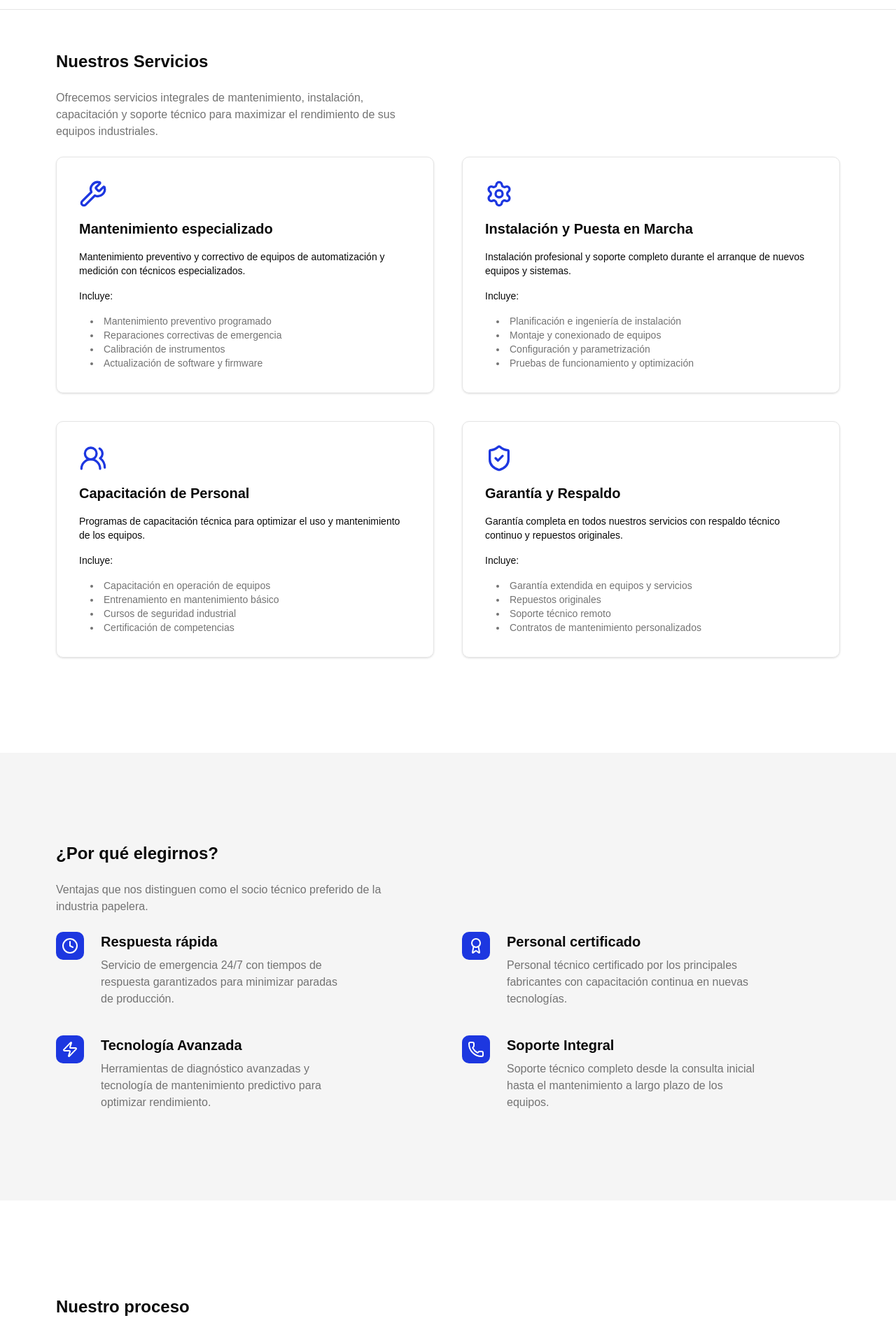
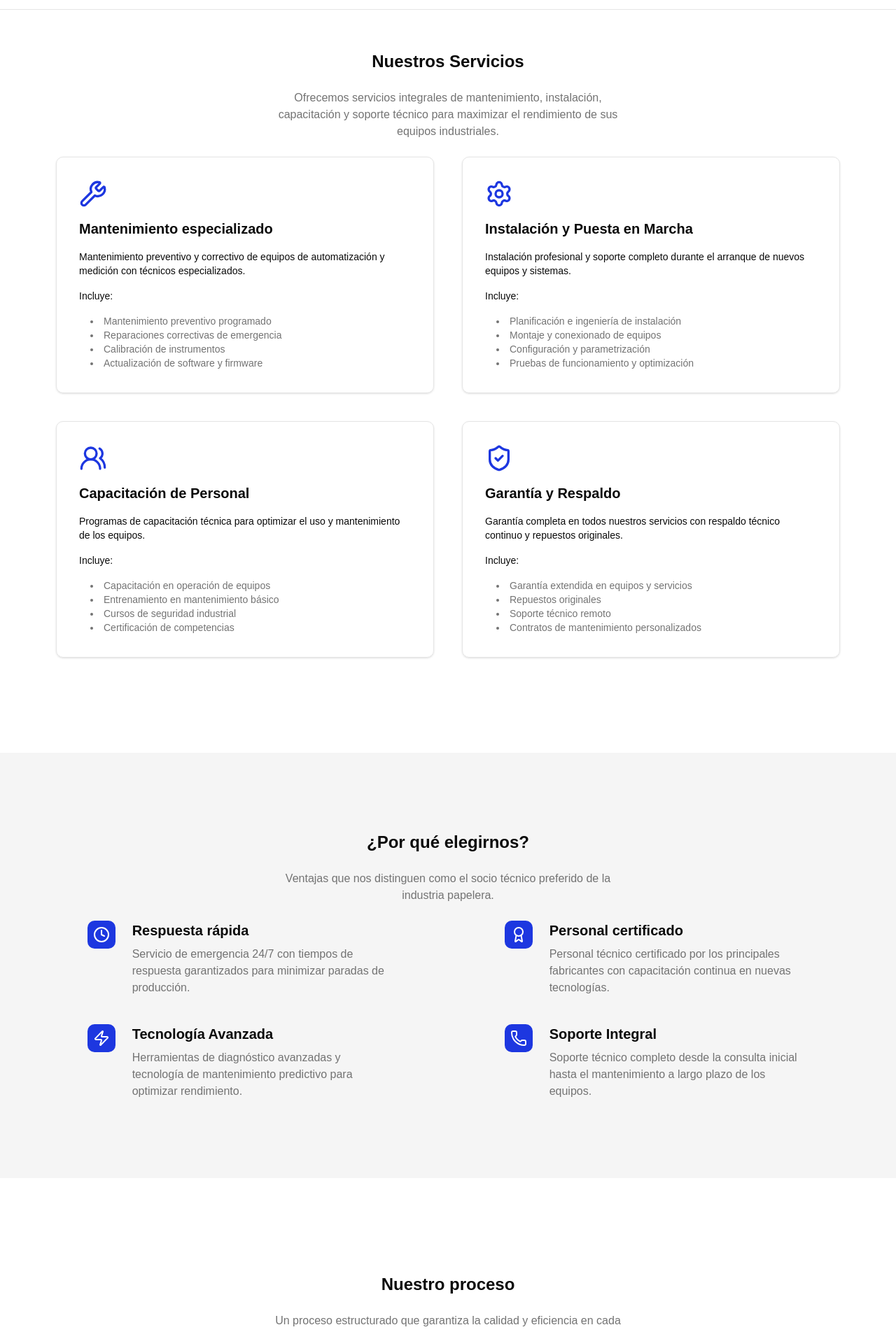
Before and after one commit to FelipeK57/website-semcon, a Next.js app: page /servicios in a window 1280 px wide. Shown: the part 40-1944 px from the top of the page at 70% size. Built offline with nearby package versions, Linux system fonts and the light colour scheme.

Commit message:
Mejora la presentación visual de la sección "Servicios" al centrar títulos y textos, y ajustar los márgenes. Se optimiza el diseño de los artículos para una mejor alineación y legibilidad.

```diff
--- a/app/servicios/page.tsx
+++ b/app/servicios/page.tsx
@@ -4,9 +4,9 @@ import { Award, Clock, Phone, Settings, ShieldCheck, Users2, Wrench, Zap } from
 export default function Servicios() {
     return (
         <main className="flex flex-col gap-6">
-            <section className="flex flex-col gap-6 max-w-6xl mx-auto py-28 p-4">
-                <h1 className="text-2xl font-bold">Nuestros Servicios</h1>
-                <p className="text-muted-foreground max-w-lg">
+            <section className="flex flex-col gap-6 max-w-6xl mx-auto py-28 px-4">
+                <h1 className="text-2xl font-bold text-center">Nuestros Servicios</h1>
+                <p className="text-muted-foreground max-w-lg mx-auto text-center">
                     Ofrecemos servicios integrales de mantenimiento, instalación, capacitación y soporte técnico para maximizar el rendimiento de sus equipos industriales.
                 </p>
                 <section className="grid grid-cols-1 md:grid-cols-2 gap-10">
@@ -60,33 +60,33 @@ export default function Servicios() {
                     </article>
                 </section>
             </section>
-            <section className="py-28 bg-accent">
-                <section className="max-w-6xl mx-auto w-full flex flex-col gap-6 p-4">
-                    <h2 className="text-2xl font-bold">¿Por qué elegirnos?</h2>
-                    <p className="text-muted-foreground max-w-lg">Ventajas que nos distinguen como el socio técnico preferido de la industria papelera.</p>
+            <section className="py-28 px-4 bg-accent">
+                <section className="max-w-6xl mx-auto w-full flex flex-col gap-6">
+                    <h2 className="text-2xl font-bold text-center">¿Por qué elegirnos?</h2>
+                    <p className="text-muted-foreground max-w-lg mx-auto text-center">Ventajas que nos distinguen como el socio técnico preferido de la industria papelera.</p>
                     <section className="grid grid-cols-1 md:grid-cols-2 gap-10">
-                        <article className="flex gap-6">
+                        <article className="flex justify-center gap-6">
                             <Clock className="size-10 bg-primary text-primary-foreground rounded-lg p-2" />
                             <div className="flex flex-col w-2/3 gap-2">
                                 <h2 className="text-xl font-semibold">Respuesta rápida</h2>
                                 <p className="text-muted-foreground">Servicio de emergencia 24/7 con tiempos de respuesta garantizados para minimizar paradas de producción.</p>
                             </div>
                         </article>
-                        <article className="flex gap-6">
+                        <article className="flex justify-center gap-6">
                             <Award className="size-10 bg-primary text-primary-foreground rounded-lg p-2" />
                             <div className="flex flex-col w-2/3 gap-2">
                                 <h2 className="text-xl font-semibold">Personal certificado</h2>
                                 <p className="text-muted-foreground">Personal técnico certificado por los principales fabricantes con capacitación continua en nuevas tecnologías.</p>
                             </div>
                         </article>
-                        <article className="flex gap-6">
+                        <article className="flex justify-center gap-6">
                             <Zap className="size-10 bg-primary text-primary-foreground rounded-lg p-2" />
                             <div className="flex flex-col w-2/3 gap-2">
                                 <h2 className="text-xl font-semibold">Tecnología Avanzada</h2>
                                 <p className="text-muted-foreground">Herramientas de diagnóstico avanzadas y tecnología de mantenimiento predictivo para optimizar rendimiento.</p>
                             </div>
                         </article>
-                        <article className="flex gap-6">
+                        <article className="flex justify-center gap-6">
                             <Phone className="size-10 bg-primary text-primary-foreground rounded-lg p-2" />
                             <div className="flex flex-col w-2/3 gap-2">
                                 <h2 className="text-xl font-semibold">Soporte Integral</h2>
@@ -97,9 +97,9 @@ export default function Servicios() {
                     </section>
                 </section>
             </section>
-            <section className="max-w-6xl mx-auto w-full flex flex-col gap-6 py-28 p-4">
-                <h2 className="text-2xl font-bold">Nuestro proceso</h2>
-                <p className="text-muted-foreground max-w-lg">Un proceso estructurado que garantiza la calidad y eficiencia en cada proyecto.</p>
+            <section className="max-w-6xl mx-auto w-full flex flex-col gap-6 py-28 px-4">
+                <h2 className="text-2xl font-bold text-center">Nuestro proceso</h2>
+                <p className="text-muted-foreground max-w-lg mx-auto text-center">Un proceso estructurado que garantiza la calidad y eficiencia en cada proyecto.</p>
                 <section className="grid grid-cols-1 md:grid-cols-4 gap-10">
                     <article className="flex flex-col items-center gap-4">
                         <div className="grid place-content-center size-14 text-lg font-bold bg-primary text-primary-foreground rounded-full p-2">
```
